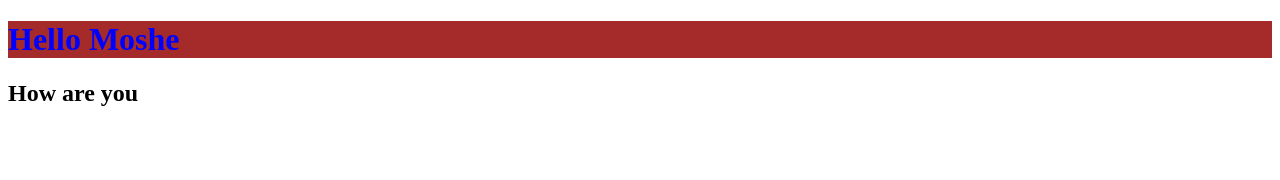
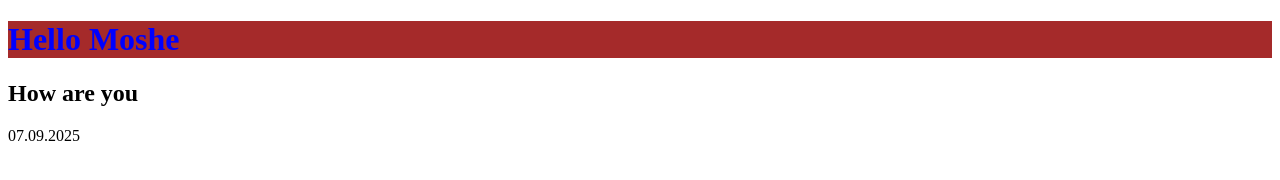
Before and after one commit to moish-moi/TaskForSagiv, a plain HTML site: page index.html in a window 1280 px wide. Drawn offline with Linux system fonts and the light colour scheme.

Commit message:
Add text

```diff
--- a/index.html
+++ b/index.html
@@ -9,5 +9,6 @@
 <body>
     <h1>Hello Moshe</h1>
     <h2>How are you</h2>
+    <p>07.09.2025</p>
 </body>
 </html>
```
